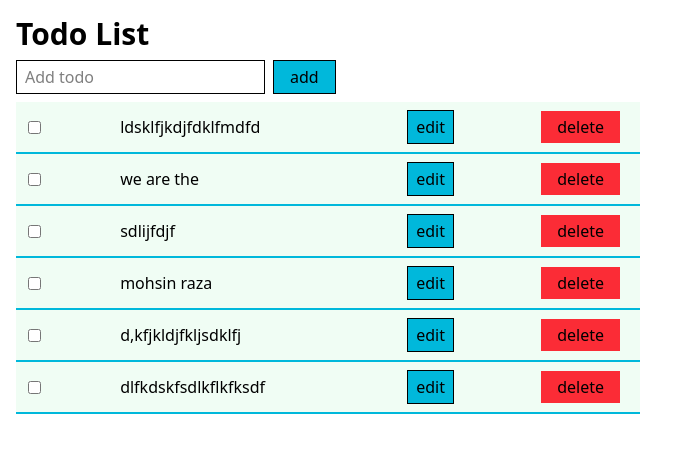
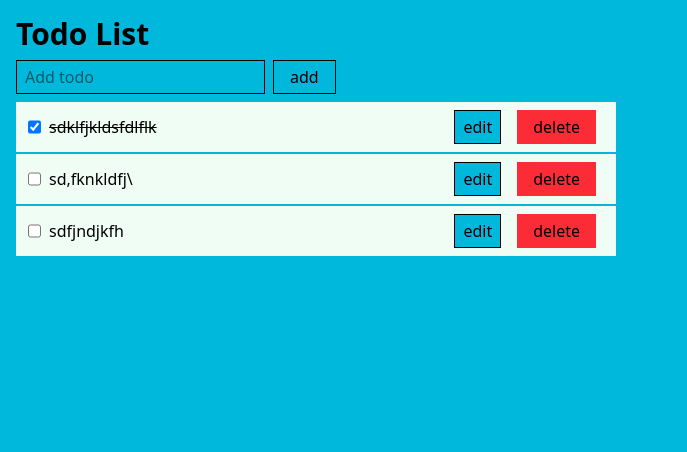
Before and after one commit to mohsin-ux/todo-app-vue, a Vue app: page / in a window 1280 px wide. Shown: the top 452 px of the page, without its empty margins (0-687 px from the left). Built offline with nearby package versions, Linux system fonts and the light colour scheme; data requests are answered from the project's data file.

Commit message:
fix: add the button to edit and add some design

```diff
--- a/db.json
+++ b/db.json
@@ -1,33 +1,18 @@
 {
   "todos": [
     {
-      "id": "8529",
-      "title": "ldsklfjkdjfdklfmdfd",
+      "id": "6bc1",
+      "title": "sdklfjkldsfdlflk",
+      "completed": true
+    },
+    {
+      "id": "39e3",
+      "title": "sd,fknkldfj\\",
       "completed": false
     },
     {
-      "id": "0b58",
-      "title": "we are the ",
-      "completed": false
-    },
-    {
-      "id": "093e",
-      "title": "sdlijfdjf",
-      "completed": false
-    },
-    {
-      "id": "c256",
-      "title": "mohsin raza",
-      "completed": false
-    },
-    {
-      "id": "913c",
-      "title": "d,kfjkldjfkljsdklfj",
-      "completed": false
-    },
-    {
-      "id": "3d4d",
-      "title": "dlfkdskfsdlkflkfksdf",
+      "id": "d2d9",
+      "title": "sdfjndjkfh",
       "completed": false
     }
   ]
--- a/src/App.vue
+++ b/src/App.vue
@@ -42,7 +42,7 @@ async function updateCompleted(id, completed) {
 </script>
 
 <template>
-  <div class="p-4">
+  <div class="p-4 h-screen bg-cyan-500">
     <p class="text-3xl font-bold">Todo List</p>
 
     <div>
@@ -55,7 +55,7 @@ async function updateCompleted(id, completed) {
       />
       <button @click="addTodo" class="border bg-cyan-500 px-4 py-1 m-2">add</button>
 
-      <div class="w-1/2" v-for="(todo, index) in store.todos" :key="index">
+      <div class="w-150" v-for="(todo, index) in store.todos" :key="index">
         <ShowTodo
           :editingIndex="editingIndex"
           :index="index"
--- a/src/components/ShowTodo.vue
+++ b/src/components/ShowTodo.vue
@@ -29,6 +29,7 @@ const completedValue = computed({
     v-if="editingIndex !== index"
     class="flex items-center justify-between bg-green-50 px-3"
   >
+    <div class="flex">
       <input
         class="bg-cyan-500 text-cyan-500 border-cyan-500"
         type="checkbox"
@@ -36,20 +37,26 @@ const completedValue = computed({
       />
       <div
         @click="$emit('onEdit', index, inputRefs)"
-      class="w-50 h-6 m-2"
+        class="w-50 h-6 m-2 truncate"
         :class="{ 'line-through': todo.completed }"
       >
         {{ todo.title }}
       </div>
+    </div>
+    <div class="flex">
       <button
         class="border bg-cyan-500 m-2 px-2 py-1"
         @click="$emit('onEdit', index, inputRefs)"
       >
         edit
       </button>
-    <button @click="$emit('onDelete', index)" class="bg-red-500 px-4 py-1 m-2">
+      <button
+        @click="$emit('onDelete', index)"
+        class="bg-red-500 px-4 py-1 m-2"
+      >
         delete
       </button>
+    </div>
   </div>
 
   <div v-else class="flex items-center justify-between bg-green-50 p-2">
```
Lines whose indentation alone changed are shown as unchanged.
